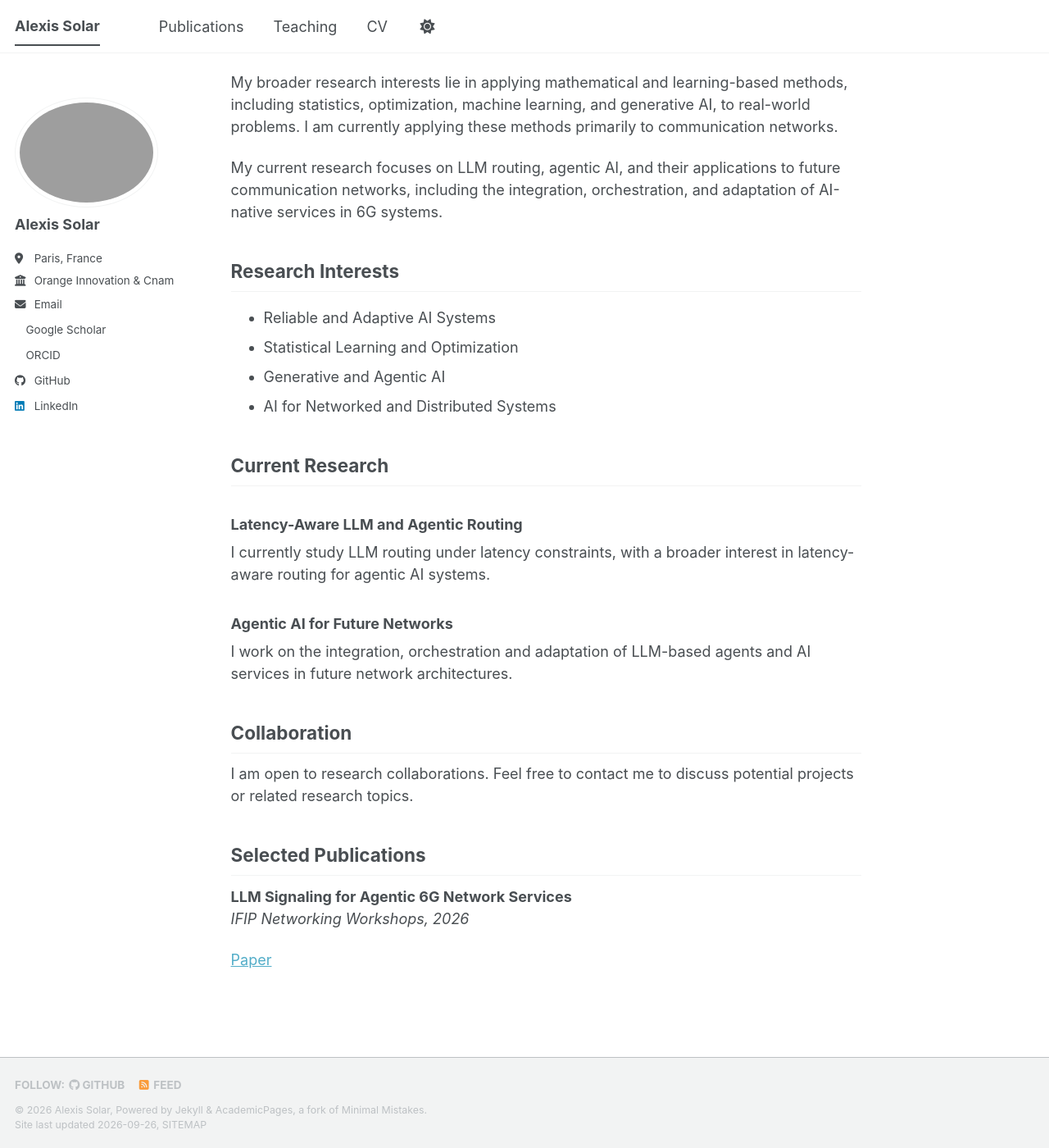
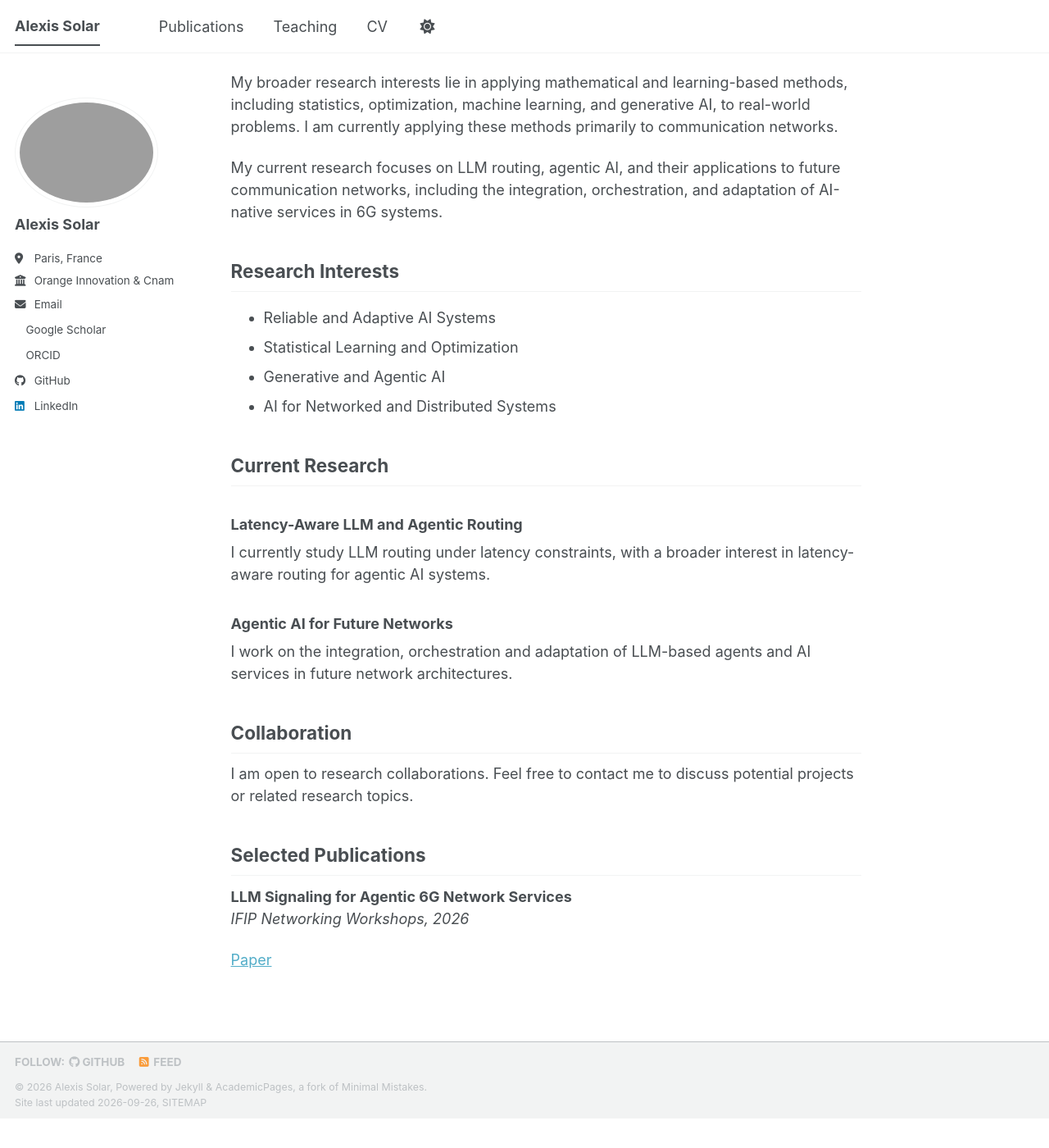
Before and after one commit to SolarAlexis/SolarAlexis.github.io, a Jekyll site: the page built from _pages/about.md, in a window 1280 px wide and 1400 px high, scrolled down 161 px. Shown: the whole window at 82% size. Built offline with Jekyll 4.4.1, drawn with Linux system fonts in a browser that asks for light colours; a style sheet for code colours, icons or effects is not loaded; after the commit the page ends 1525 px from its top, so only the background shows below that.

Commit message:
Update _footer.scss

```diff
--- a/_sass/layout/_footer.scss
+++ b/_sass/layout/_footer.scss
@@ -10,7 +10,7 @@
   float: left;
   margin-left: 0;
   margin-right: 0;
-  margin-top: 3em;
+  margin-top: 2em;
   width: 100%;
   clear: both;
 
@@ -18,8 +18,8 @@
   height: auto;
 
   /* keep the footer on the bottom of the page */
-  position: fixed;
-  bottom: 0;
+  position: relative;
+  bottom: auto;
 
   -webkit-animation: intro 0.3s both;
           animation: intro 0.3s both;
@@ -31,9 +31,9 @@
     @include clearfix;
     margin-left: auto;
     margin-right: auto;
-    margin-top: 1em;
+    margin-top: 0.5em;
     max-width: 100%;
-    padding: 0 1em 1em;
+    padding: 0 1em 0.5em;
 
     @include breakpoint($x-large) {
       max-width: $x-large;
@@ -54,14 +54,6 @@
   .far,
   .fal {
     color: var(--global-text-color-light);
-  }
-}
-
-@media screen and (max-width: 768px) {
-  /* don't pin the footer on mobile devices */
-  .page__footer {
-    position: relative;
-    bottom: auto;
   }
 }
 
```
